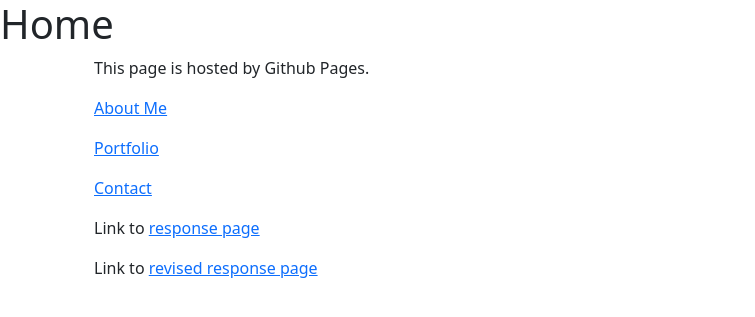
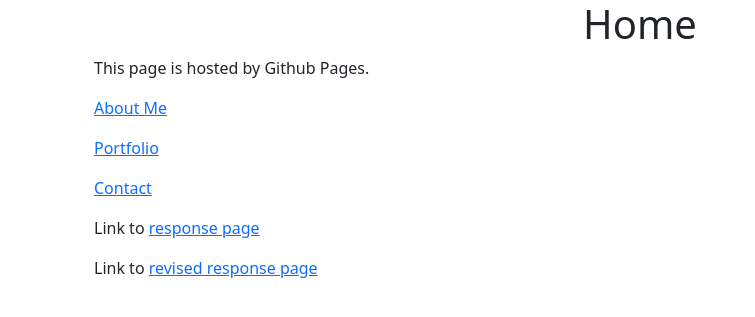
Before and after one commit to leojamesstrong/leojamesstrong.github.io, a Jekyll site: the page built from index.html, in a window 1280 px wide. Shown: the top 317 px of the page, without its empty margins (0-755 px from the left). Built offline with Jekyll 4.4.1, drawn with Linux system fonts in a browser that asks for light colours; the repository's description, which GitHub fills in, is left out.

Commit message:
Update default.html

```diff
--- a/_layouts/default.html
+++ b/_layouts/default.html
@@ -11,7 +11,7 @@
     <script src="https://cdn.jsdelivr.net/npm/bootstrap@5.0.0-beta2/dist/js/bootstrap.bundle.min.js" integrity="sha384-b5kHyXgcpbZJO/tY9Ul7kGkf1S0CWuKcCD38l8YkeH8z8QjE0GmW1gYU5S9FOnJ0" crossorigin="anonymous"></script>
 
     <header class="page-header" role="banner">
-      <h1 class="project-name">{{ page.title | default: site.title | default: site.github.repository_name }}</h1>
+      <h1 class="text-center">{{ page.title | default: site.title | default: site.github.repository_name }}</h1>
       <h2 class="project-tagline">{{ page.description | default: site.description | default: site.github.project_tagline }}</h2>
       {% if site.github.is_project_page %}
         <a href="{{ site.github.repository_url }}" class="btn">View on GitHub</a>
```
